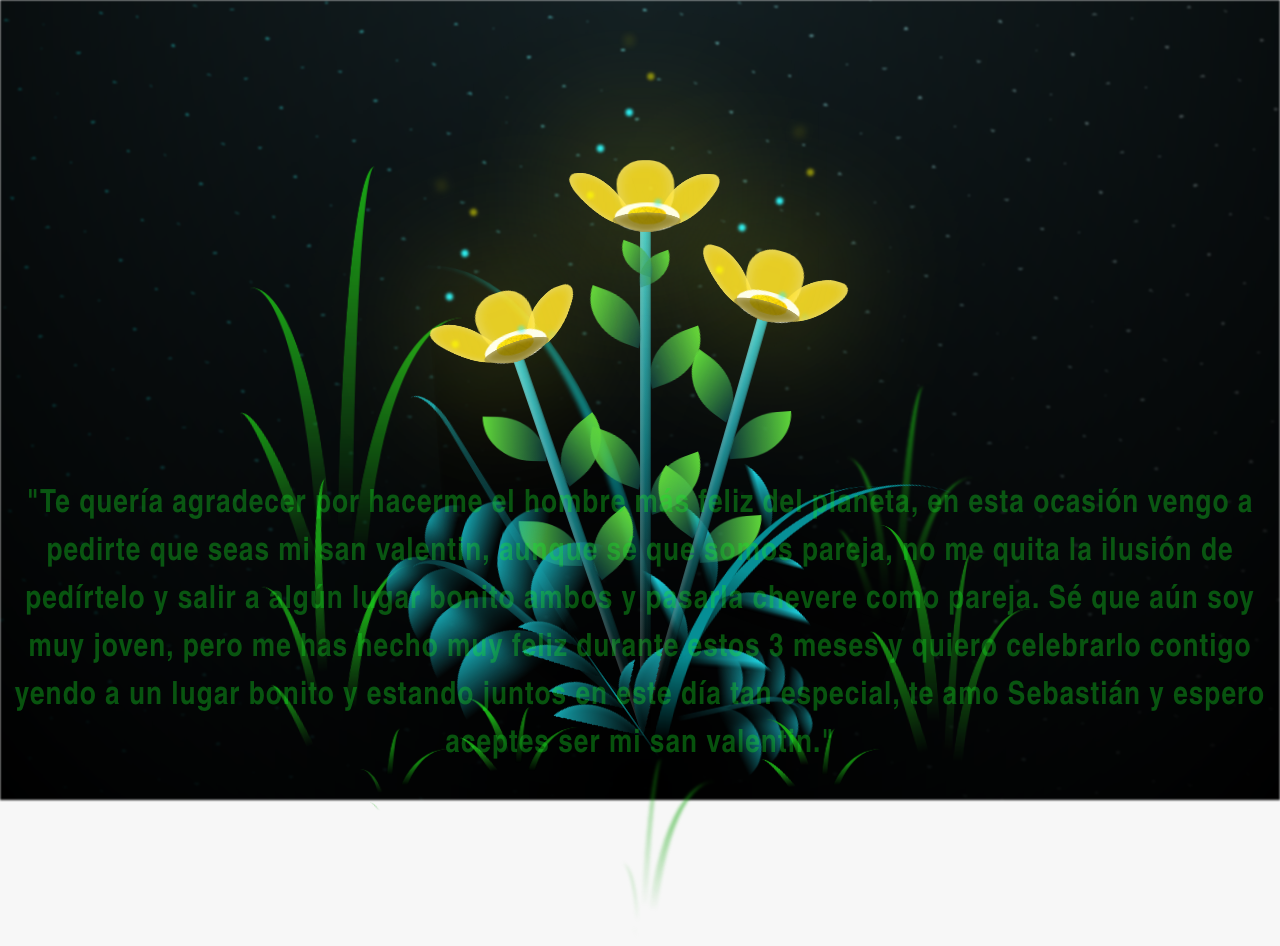
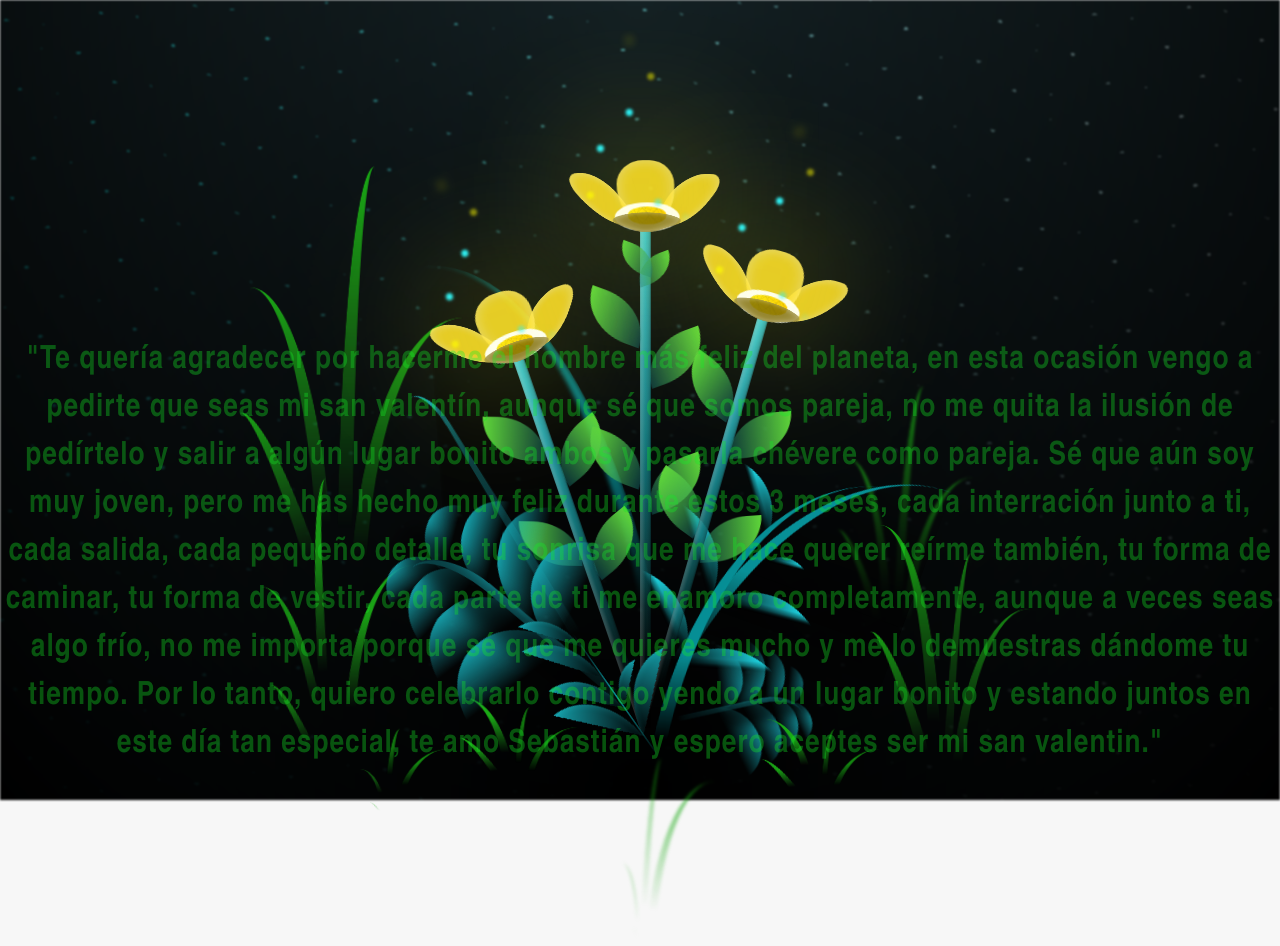
Before and after one commit to Culisuelta56/Flores4, a plain HTML site: page flower.html in a window 1280 px wide. Drawn offline with Linux system fonts and the light colour scheme.

Commit message:
Update flower.html

```diff
--- a/flower.html
+++ b/flower.html
@@ -14,7 +14,7 @@
 
     </div>
 
-    <h1 class="titulo"> "Te  quería agradecer por hacerme el hombre más feliz del planeta, en esta ocasión vengo a pedirte que seas mi san valentin, aunque sé que somos pareja, no me quita la ilusión de pedírtelo y salir a algún lugar bonito ambos y pasarla chevere como pareja. Sé que aún soy muy joven, pero me has hecho muy feliz durante estos 3 meses y quiero celebrarlo contigo yendo a un lugar bonito y estando juntos en este día tan especial, te amo Sebastián y espero aceptes ser mi san valentin."</h1>
+    <h1 class="titulo"> "Te  quería agradecer por hacerme el hombre más feliz del planeta, en esta ocasión vengo a pedirte que seas mi san valentín, aunque sé que somos pareja, no me quita la ilusión de pedírtelo y salir a algún lugar bonito ambos y pasarla chévere como pareja. Sé que aún soy muy joven, pero me has hecho muy feliz durante estos 3 meses, cada interración junto a ti, cada salida, cada pequeño detalle, tu sonrisa que me hace querer reírme también, tu forma de caminar, tu forma de vestir, cada parte de ti me enamoro completamente, aunque a veces seas algo frío, no me importa porque sé que me quieres mucho y me lo demuestras dándome tu tiempo. Por lo tanto, quiero celebrarlo contigo yendo a un lugar bonito y estando juntos en este día tan especial, te amo Sebastián y espero aceptes ser mi san valentin."</h1>
     <div class="night"></div>
     <div class="flowers">
       <div class="flower flower--1">
```
